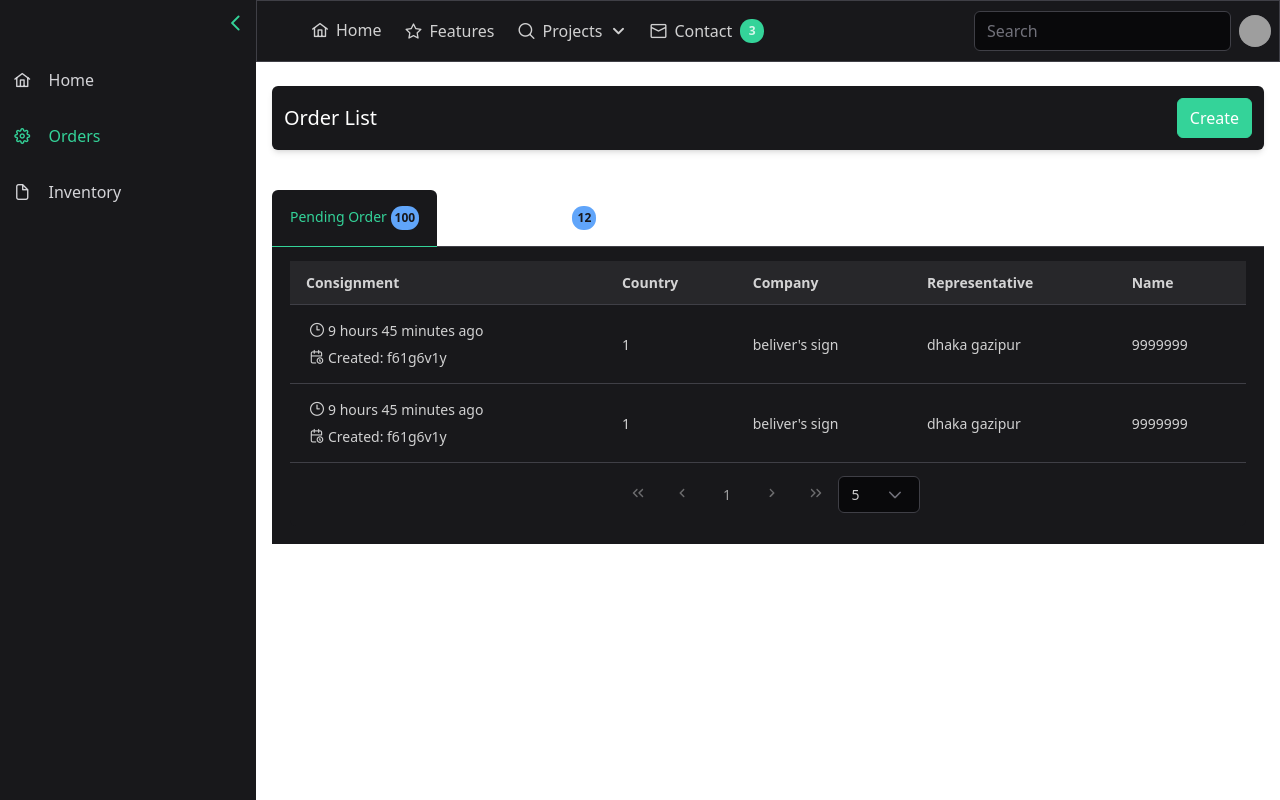
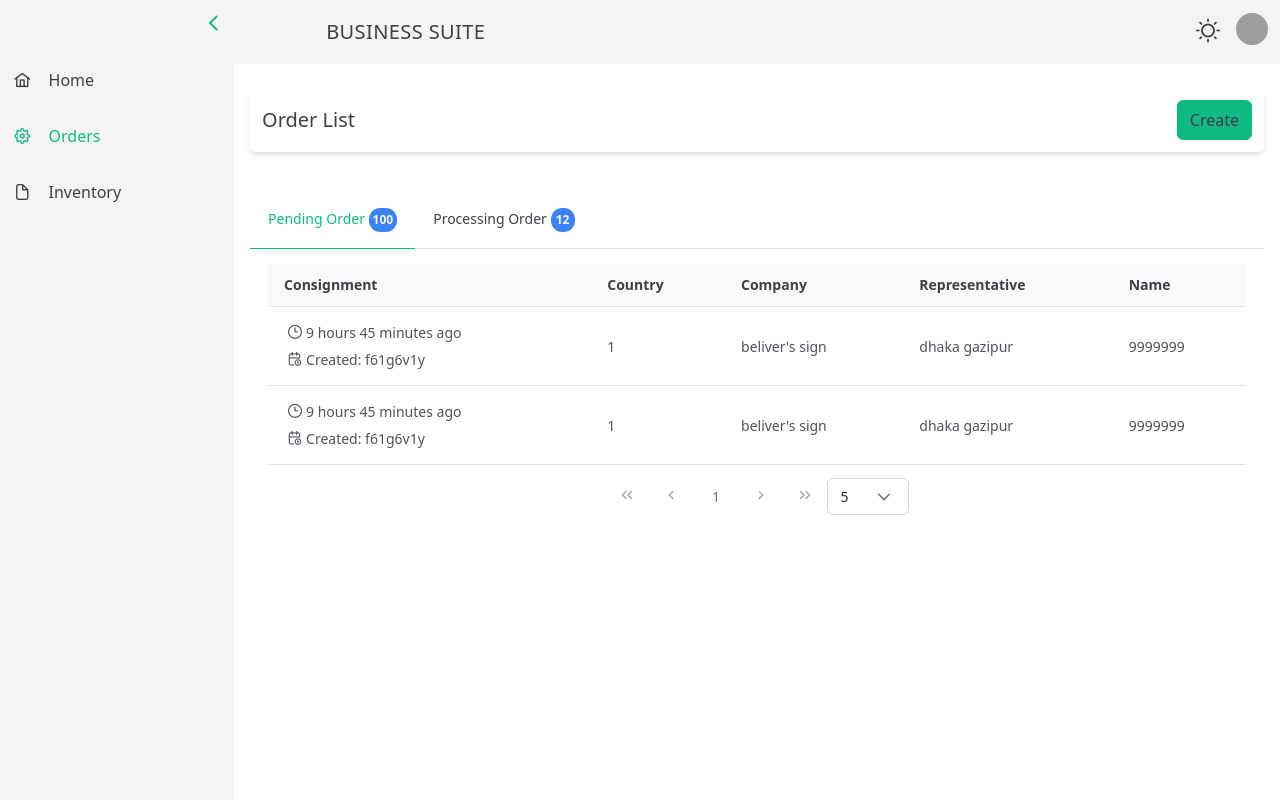
Before and after one commit to alfaysal/vue-with-primevue, a Vue app: page /orders in a window 1280 px wide. Built offline with nearby package versions, Linux system fonts and the light colour scheme; grey boxes are pictures that could not be loaded; what tailwindcss-primeui would draw is missing.

Commit message:
add theme switcher

```diff
--- a/package.json
+++ b/package.json
@@ -9,6 +9,7 @@
     "preview": "vite preview"
   },
   "dependencies": {
+    "@vueuse/core": "^11.1.0",
     "pinia": "^2.1.7",
     "primeicons": "^7.0.0",
     "primevue": "^4.0.0",
--- a/src/components/common/Navbar.vue
+++ b/src/components/common/Navbar.vue
@@ -1,46 +1,50 @@
 
 <template>
   <div class="card">
-    <Menubar :model="items" class="rounded-none">
-      <template #start>
-        <svg width="35" height="40" viewBox="0 0 35 40" fill="none" xmlns="http://www.w3.org/2000/svg" class="h-8">
-          <path
-              d="M25.87 18.05L23.16 17.45L25.27 20.46V29.78L32.49 23.76V13.53L29.18 14.73L25.87 18.04V18.05ZM25.27 35.49L29.18 31.58V27.67L25.27 30.98V35.49ZM20.16 17.14H20.03H20.17H20.16ZM30.1 5.19L34.89 4.81L33.08 12.33L24.1 15.67L30.08 5.2L30.1 5.19ZM5.72 14.74L2.41 13.54V23.77L9.63 29.79V20.47L11.74 17.46L9.03 18.06L5.72 14.75V14.74ZM9.63 30.98L5.72 27.67V31.58L9.63 35.49V30.98ZM4.8 5.2L10.78 15.67L1.81 12.33L0 4.81L4.79 5.19L4.8 5.2ZM24.37 21.05V34.59L22.56 37.29L20.46 39.4H14.44L12.34 37.29L10.53 34.59V21.05L12.42 18.23L17.45 26.8L22.48 18.23L24.37 21.05ZM22.85 0L22.57 0.69L17.45 13.08L12.33 0.69L12.05 0H22.85Z"
-              fill="var(--p-primary-color)"
-          />
-          <path
-              d="M30.69 4.21L24.37 4.81L22.57 0.69L22.86 0H26.48L30.69 4.21ZM23.75 5.67L22.66 3.08L18.05 14.24V17.14H19.7H20.03H20.16H20.2L24.1 15.7L30.11 5.19L23.75 5.67ZM4.21002 4.21L10.53 4.81L12.33 0.69L12.05 0H8.43002L4.22002 4.21H4.21002ZM21.9 17.4L20.6 18.2H14.3L13 17.4L12.4 18.2L12.42 18.23L17.45 26.8L22.48 18.23L22.5 18.2L21.9 17.4ZM4.79002 5.19L10.8 15.7L14.7 17.14H14.74H15.2H16.85V14.24L12.24 3.09L11.15 5.68L4.79002 5.2V5.19Z"
-              fill="var(--p-text-color)"
-          />
-        </svg>
-      </template>
-      <template #item="{ item, props, hasSubmenu, root }">
-        <a class="flex items-center" v-bind="props.action">
-          <span :class="item.icon" />
-          <span class="ml-2">{{ item.label }}</span>
-          <Badge v-if="item.badge" :class="{ 'ml-auto': !root, 'ml-2': root }" :value="item.badge" />
-          <span v-if="item.shortcut" class="ml-auto border border-surface rounded bg-emphasis text-muted-color text-xs p-1">{{ item.shortcut }}</span>
-          <i v-if="hasSubmenu" :class="['pi pi-angle-down', { 'pi-angle-down ml-2': root, 'pi-angle-right ml-auto': !root }]"></i>
-        </a>
-      </template>
-      <template #end>
-        <div class="flex items-center gap-2">
-          <InputText placeholder="Search" type="text" class="w-32 sm:w-auto" />
-          <Avatar image="https://primefaces.org/cdn/primevue/images/avatar/amyelsner.png" shape="circle" />
+    <div class="bg-surface-100 dark:bg-surface-900 h-16 grid grid-cols-12 gap-2">
+      <div class="col-span-4 flex justify-center items-center tracking-wide">
+        <h4 class="text-surface-700 dark:text-surface-0 uppercase text-xl">Business Suite</h4>
+      </div>
+      <div class="col-span-7">
+
+      </div>
+      <div class="col-span-1 flex justify-center items-center gap-4 mr-4">
+        <div>
+          <span class="font-bold text-2xl" @click="toggleDark()">
+            <i class="pi pi-sun text-surface-700 dark:text-surface-0"></i>
+          </span>
         </div>
-      </template>
-    </Menubar>
+        <div>
+          <Avatar @click="toggle" aria-haspopup="true" aria-controls="overlay_menu" image="https://primefaces.org/cdn/primevue/images/avatar/amyelsner.png" shape="circle" />
+          <Menu ref="menu" id="overlay_menu" :model="profileItems" :popup="true">
+            <template #item="{ item, props }">
+              <router-link v-if="item.route" v-slot="{ href, navigate }" :to="item.route" custom>
+                <a :href="href" v-bind="props.action" @click="navigate">
+                  <span :class="item.icon" />
+                  <span class="ml-2">{{ item.label }}</span>
+                </a>
+              </router-link>
+              <a v-else :href="item.url" :target="item.target" v-bind="props.action">
+                <span :class="item.icon" />
+                <span class="ml-2">{{ item.label }}</span>
+              </a>
+            </template>
+          </Menu>
+        </div>
+      </div>
+    </div>
   </div>
 </template>
 
 <script setup>
 import Avatar from "primevue/avatar";
-import Badge from "primevue/badge";
-import InputText from "primevue/inputtext";
-import Menubar from "primevue/menubar";
-
+import Menu from "primevue/menu";
+import { useDark, useToggle } from "@vueuse/core";
+const isDark = useDark();
+const toggleDark = useToggle(isDark);
 import { ref } from "vue";
 
+console.log('here', isDark.value);
 const items = ref([
   {
     label: 'Home',
@@ -96,4 +100,29 @@ const items = ref([
     badge: 3
   }
 ]);
+const menu = ref();
+const profileItems = ref([
+  {
+    label: 'Profile',
+    icon: 'pi pi-palette',
+    route: '/orders'
+  },
+  {
+    label: 'Programmatic',
+    icon: 'pi pi-link',
+    command: () => {
+      router.push('/introduction');
+    }
+  },
+  {
+    label: 'External',
+    icon: 'pi pi-home',
+    url: 'https://vuejs.org/'
+  }
+]);
+
+const toggle = (event) => {
+  menu.value.toggle(event);
+};
+
 </script>
--- a/src/components/layout/layout.vue
+++ b/src/components/layout/layout.vue
@@ -1,5 +1,5 @@
 <template>
-  <div class="flex">
+  <div class="flex bg-surface-0 dark:bg-surface-800">
     <Sidebar :isCollapsed="isSidebarCollapsed" />
     <div class="flex-grow">
       <Navbar></Navbar>
--- a/tailwind.config.js
+++ b/tailwind.config.js
@@ -1,5 +1,5 @@
 module.exports = {
-    darkMode: 'class',
+    darkMode: 'selector',
     // ...
     content: [
         "./src/**/*.{vue,js,ts,jsx,tsx}",
```
Also changed, not shown: 1 other file (tests, documents, lock files or other folders).
